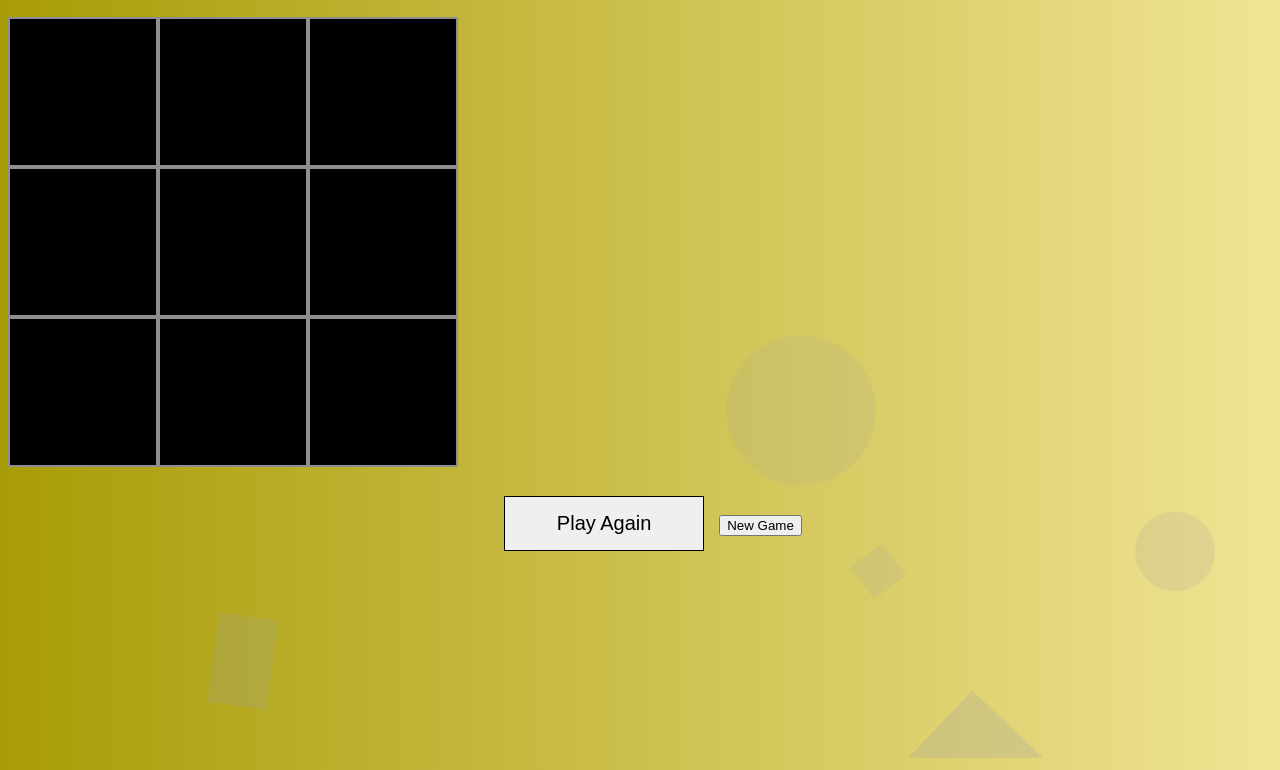
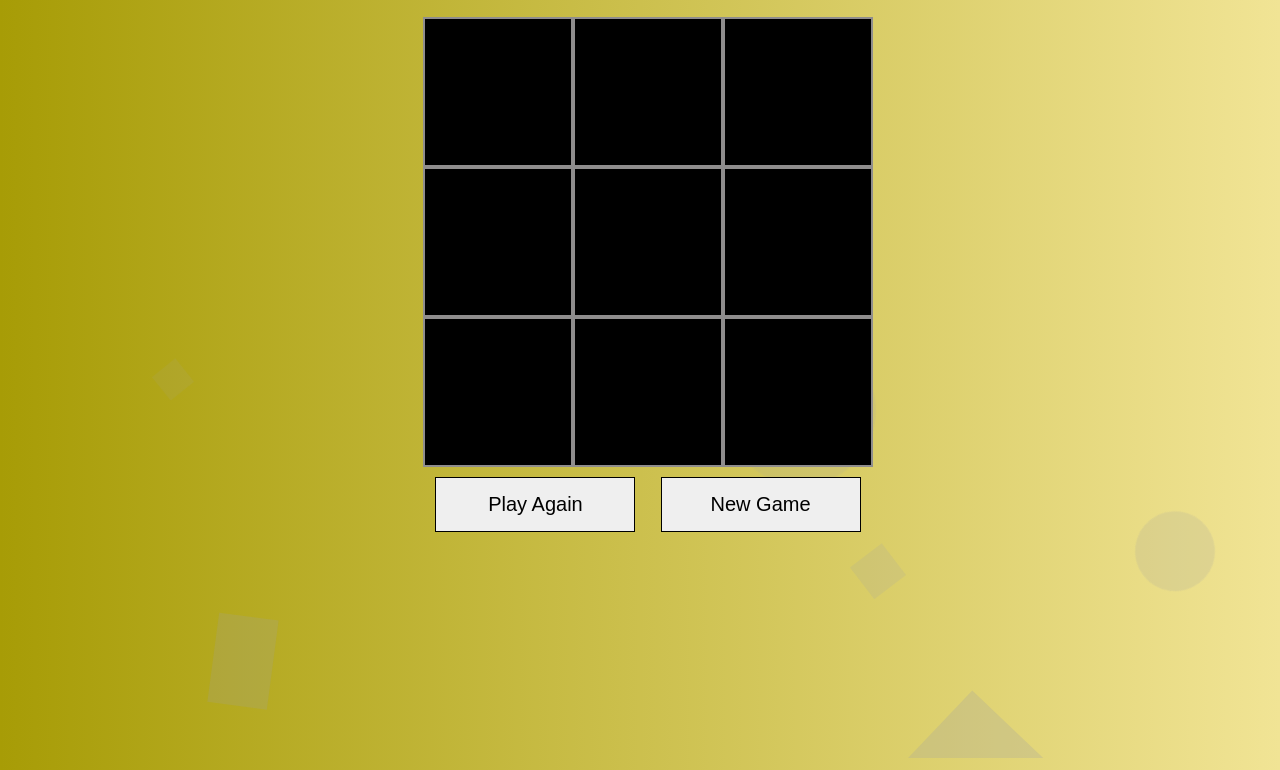
Before and after one commit to MephistoDevelop/tic-tac-toe, a plain HTML site: page index.html in a window 1280 px wide. Both pictures are taken after a click on the button "play". Shown: the part 58-828 px from the top of the page. Drawn offline with Linux system fonts and the light colour scheme.

Commit message:
fixed html

```diff
--- a/assets/style.css
+++ b/assets/style.css
@@ -33,7 +33,7 @@ body {
     color: white;
 }
 
-#reset {
+#button {
     text-align: center;
     font-size: 20px;
     border: 1px solid black;
--- a/index.html
+++ b/index.html
@@ -42,19 +42,15 @@
     </form>
     <h2 id="messages">Message</h2>
 
-    <div id="container">
+    <div class="container">
       <div class="grid-container hide" id="board">
+      </div>
+      <br>
 
-      </div>
-
-
-
-      <br />
-
-    </div>
+  </div>
     <div id = "buttons" class="hide">
-      <button id= "reset" onclick="resetGame();">Play Again</button>
-      <button id="newGame" onclick="refresh();">New Game</button>
+      <button id= "button" onclick="resetGame();">Play Again</button>
+      <button id="button" onclick="refresh();">New Game</button>
   </div>
     <script src="js/app.js"></script>
   </body>
```
